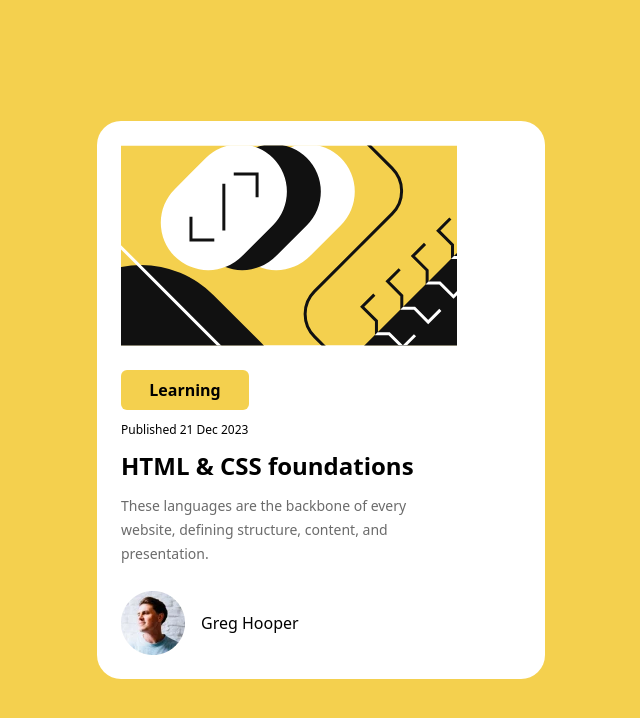
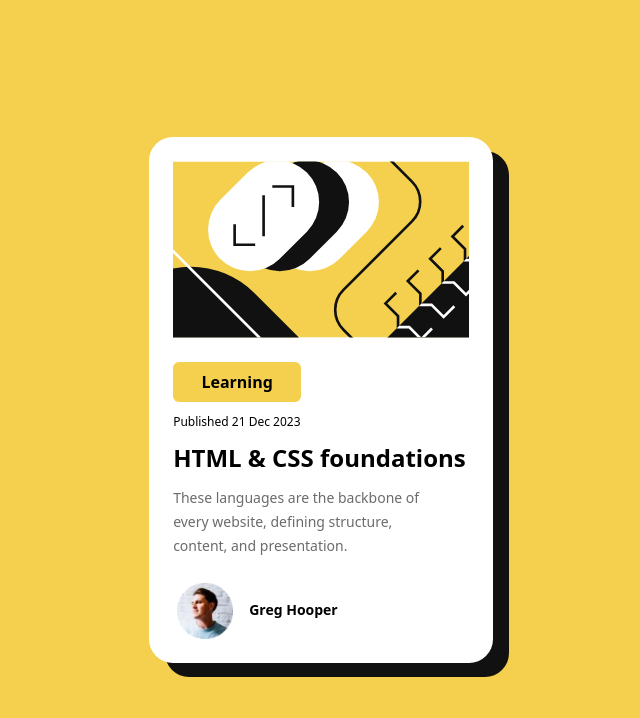
Before and after one commit to Afeez-Ola/blog-preview-card-main-refix, a plain HTML site: page index.html in a window 1280 px wide. Shown: the whole page, without its empty margins (319-959 px from the left). Drawn offline with Linux system fonts and the light colour scheme.

Commit message:
fixed the card shadow.

```diff
--- a/index.html
+++ b/index.html
@@ -13,8 +13,8 @@
 
 <body class="bg-yellow">
   <div class="container flex  items-center justify-center h-screen overflow-hidden">
-    <div class="container justify-start items-start gap-6 bg-white card w-11/12 p-6 rounded-3xl flex flex-col max-w-md">
-      <img src="/assets/images/illustration-article.svg" alt="illustration-article">
+    <div class="container card justify-start items-start gap-6 bg-white card w-11/12 p-6 rounded-3xl flex flex-col max-w-md shadow-gray-dark shadow-custom">
+      <img class="w-full" src="/assets/images/illustration-article.svg" alt="illustration-article">
       <div class="card_notes flex flex-col gap-3">
         <a class="bg-yellow rounded-md font-black p-2 w-32 text-center" href="#">Learning</a>
         <p class="text-xs">Published 21 Dec 2023</p>
@@ -22,9 +22,9 @@
         <p class="text-sm text-gray-light font-light w-5/6 leading-6"> These languages are the backbone of every website, defining structure, content, and presentation.
         </p>
       </div>
-      <div class="profile flex flex-row justify-center items-center gap-4">
-        <img src="/assets/images/image-avatar.webp" alt="image-avatar">
-        <p> Greg Hooper
+      <div class="profile flex flex-row justify-center items-center gap-4 ">
+        <img class="w-1/3" src="/assets/images/image-avatar.webp" alt="image-avatar">
+        <p class="text-sm font-black"> Greg Hooper
         </p>
       </div>
     </div>
--- a/tailwind.config.js
+++ b/tailwind.config.js
@@ -2,7 +2,11 @@
 module.exports = {
   content: ["./index.html","./assets",  "./css"],
   theme: {
-    extend: {},
+    extend: {
+      boxShadow:{
+        custom: '16px 14px 0px 0px #111111',
+      }
+    },
     container: {
       center: true
     },
@@ -17,7 +21,12 @@ module.exports = {
         light: "#6B6B6B",
         dark: "#111111"
       }
-    }
+    },
+    screens: {
+      sm: "375px",
+      lg: "1440px"
+    },
+
   },
   plugins: [],
 }
```
Also changed, not shown: css/output.css, css/styles.css (line endings or trailing spaces).
